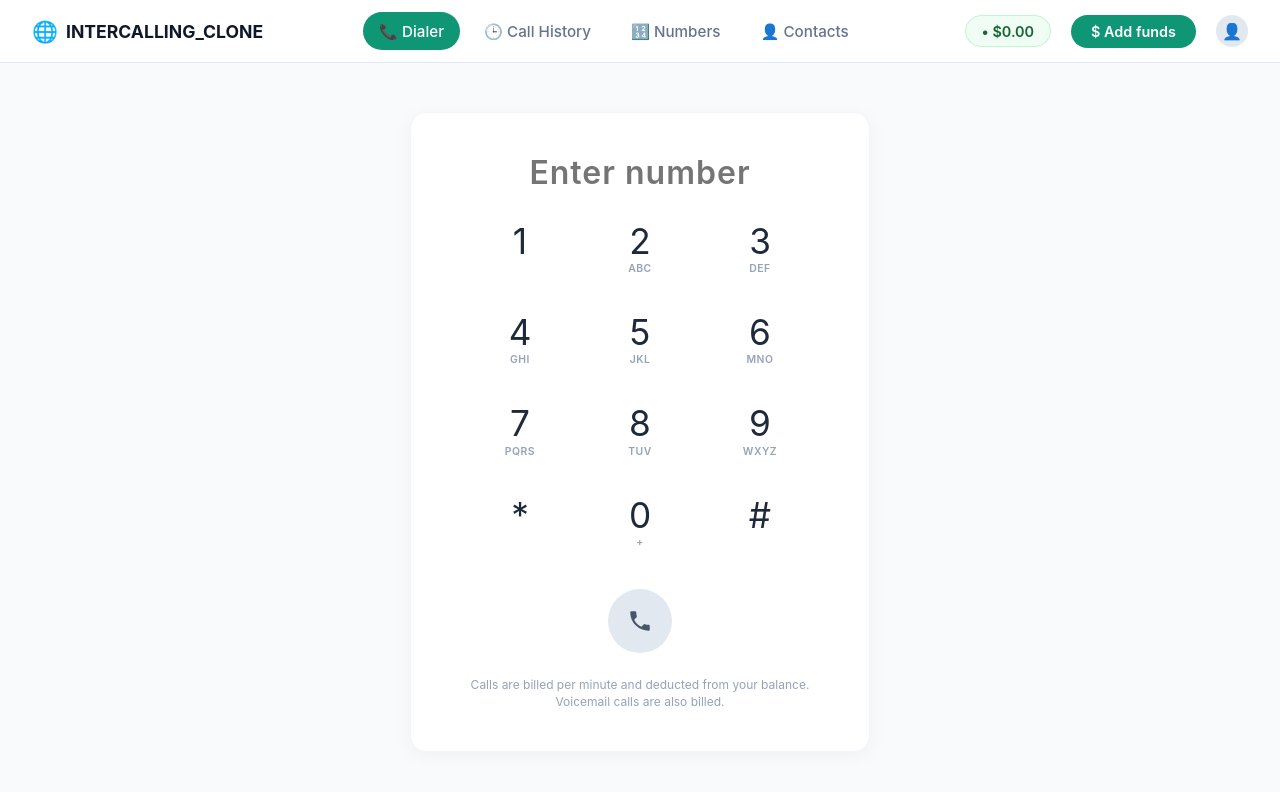
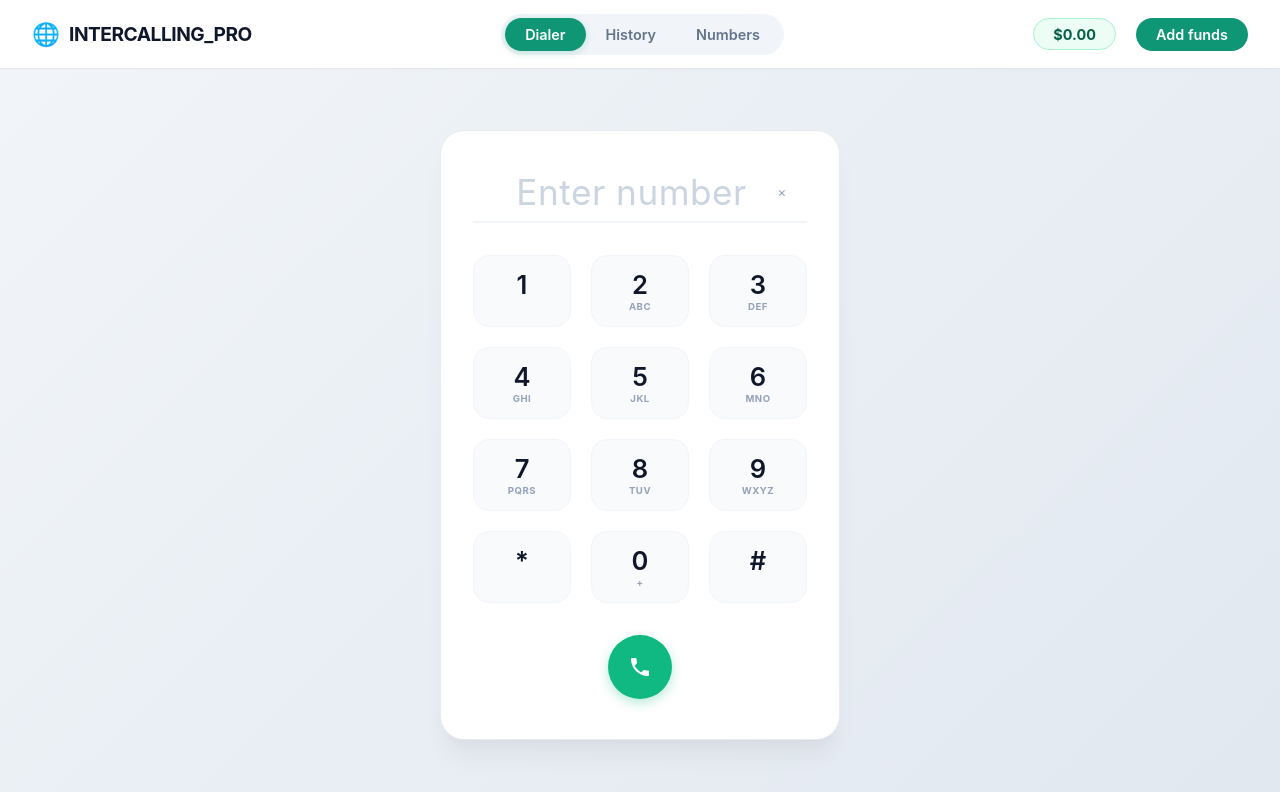
Before and after one commit to nnadifavour676-spec/my-free-dialer, a plain HTML site: page index.html in a window 1280 px wide. Drawn offline with Linux system fonts and the light colour scheme.

Commit message:
Revamp web dialer dashboard layout and styles
Updated the web dialer dashboard with a new design and improved styles.

```diff
--- a/index.html
+++ b/index.html
@@ -3,31 +3,31 @@
 <head>
     <meta charset="UTF-8">
     <meta name="viewport" content="width=device-width, initial-scale=1.0">
-    <title>Web Dialer Dashboard</title>
+    <title>Premium Web Dialer Dashboard</title>
     <style>
         * {
             margin: 0;
             padding: 0;
             box-sizing: border-box;
-            font-family: -apple-system, BlinkMacSystemFont, "Segoe UI", Roboto, Helvetica, Arial, sans-serif;
+            font-family: -apple-system, BlinkMacSystemFont, "Segoe UI", Roboto, sans-serif;
         }
 
         body {
-            background-color: #f8fafc;
-            color: #334155;
+            background: linear-gradient(135deg, #f1f5f9 0%, #e2e8f0 100%);
+            color: #1e293b;
             display: flex;
             flex-direction: column;
             height: 100vh;
         }
 
-        /* Top Navigation Header */
         header {
             background-color: #ffffff;
             border-bottom: 1px solid #e2e8f0;
             display: flex;
             justify-content: space-between;
             align-items: center;
-            padding: 0.75rem 2rem;
+            padding: 0.85rem 2rem;
+            box-shadow: 0 1px 3px rgba(0,0,0,0.02);
         }
 
         .logo-section {
@@ -35,43 +35,39 @@
             align-items: center;
             font-weight: 700;
             color: #0f172a;
-            font-size: 1.1rem;
+            font-size: 1.2rem;
+            letter-spacing: -0.5px;
         }
 
         .logo-icon {
             color: #10b981;
-            margin-right: 0.5rem;
-            font-size: 1.3rem;
+            margin-right: 0.6rem;
+            font-size: 1.4rem;
         }
 
         nav {
             display: flex;
-            gap: 0.5rem;
+            background: #f1f5f9;
+            padding: 0.25rem;
+            border-radius: 9999px;
         }
 
         nav button {
             background: none;
             border: none;
-            padding: 0.6rem 1rem;
+            padding: 0.5rem 1.25rem;
             border-radius: 9999px;
-            font-size: 0.95rem;
-            font-weight: 500;
+            font-size: 0.9rem;
+            font-weight: 600;
             color: #64748b;
             cursor: pointer;
-            display: flex;
-            align-items: center;
-            gap: 0.4rem;
             transition: all 0.2s;
         }
 
         nav button.active {
             background-color: #0f9675;
             color: #ffffff;
-        }
-
-        nav button:hover:not(.active) {
-            background-color: #f1f5f9;
-            color: #334155;
+            box-shadow: 0 2px 8px rgba(15, 150, 117, 0.2);
         }
 
         .right-menu {
@@ -81,12 +77,12 @@
         }
 
         .balance-badge {
-            background-color: #f0fdf4;
-            color: #166534;
-            border: 1px solid #bbf7d0;
-            padding: 0.4rem 1rem;
+            background-color: #ecfdf5;
+            color: #065f46;
+            border: 1px solid #a7f3d0;
+            padding: 0.4rem 1.2rem;
             border-radius: 9999px;
-            font-weight: 600;
+            font-weight: 700;
             font-size: 0.9rem;
         }
 
@@ -99,26 +95,14 @@
             font-weight: 600;
             font-size: 0.9rem;
             cursor: pointer;
-            transition: background-color 0.2s;
+            transition: all 0.2s;
         }
 
         .btn-funds:hover {
             background-color: #0a7359;
+            transform: translateY(-1px);
         }
 
-        .profile-icon {
-            width: 32px;
-            height: 32px;
-            border-radius: 50%;
-            background-color: #e2e8f0;
-            display: flex;
-            align-items: center;
-            justify-content: center;
-            color: #64748b;
-            cursor: pointer;
-        }
-
-        /* Main Workspace Content Area */
         main {
             flex: 1;
             display: flex;
@@ -127,196 +111,208 @@
             padding: 2rem;
         }
 
-        /* Dialer Core Card */
         .dialer-container {
             background: #ffffff;
             width: 100%;
-            max-width: 460px;
-            border-radius: 16px;
-            box-shadow: 0 4px 20px rgba(0, 0, 0, 0.04);
-            border: 1px solid #f1f5f9;
+            max-width: 400px;
+            border-radius: 24px;
+            box-shadow: 0 20px 25px -5px rgba(0, 0, 0, 0.05), 0 10px 10px -5px rgba(0, 0, 0, 0.02);
+            border: 1px solid rgba(226, 232, 240, 0.8);
             padding: 2.5rem 2rem;
             display: flex;
             flex-direction: column;
             align-items: center;
+            position: relative;
         }
 
         .display-container {
             width: 100%;
-            margin-bottom: 1.5rem;
-            position: relative;
+            margin-bottom: 2rem;
+            display: flex;
+            align-items: center;
+            justify-content: center;
+            border-bottom: 2px solid #f1f5f9;
+            padding-bottom: 0.5rem;
         }
 
         .phone-display {
-            width: 100%;
+            width: 85%;
             border: none;
             background: transparent;
             text-align: center;
-            font-size: 2rem;
-            font-weight: 600;
+            font-size: 2.2rem;
+            font-weight: 700;
             color: #0f172a;
             outline: none;
-            letter-spacing: 1px;
+            letter-spacing: 0.5px;
         }
 
-        /* Responsive Keypad Grid */
+        .phone-display::placeholder {
+            color: #cbd5e1;
+            font-weight: 400;
+        }
+
+        .btn-backspace {
+            background: none;
+            border: none;
+            cursor: pointer;
+            color: #94a3b8;
+            padding: 0.25rem;
+            transition: color 0.2s;
+        }
+
+        .btn-backspace:hover {
+            color: #ef4444;
+        }
+
         .keypad {
             display: grid;
             grid-template-columns: repeat(3, 1fr);
-            gap: 1.5rem 2.5rem;
+            gap: 1.25rem;
             width: 100%;
-            max-width: 320px;
             margin-bottom: 2rem;
         }
 
         .key {
-            background: none;
-            border: none;
+            background: #f8fafc;
+            border: 1px solid #f1f5f9;
             display: flex;
             flex-direction: column;
             align-items: center;
             justify-content: center;
             cursor: pointer;
-            outline: none;
-            user-select: none;
-            padding: 0.5rem;
-            border-radius: 12px;
-            transition: background-color 0.15s;
+            height: 72px;
+            border-radius: 16px;
+            transition: all 0.1s ease;
+        }
+
+        .key:hover {
+            background-color: #f1f5f9;
+            border-color: #e2e8f0;
         }
 
         .key:active {
-            background-color: #f1f5f9;
+            background-color: #e2e8f0;
+            transform: scale(0.95);
         }
 
         .key-num {
-            font-size: 2.2rem;
-            font-weight: 400;
-            color: #1e293b;
-            line-height: 1;
+            font-size: 1.6rem;
+            font-weight: 600;
+            color: #0f172a;
         }
 
         .key-letters {
-            font-size: 0.65rem;
-            font-weight: 600;
+            font-size: 0.6rem;
+            font-weight: 700;
             color: #94a3b8;
-            text-transform: uppercase;
-            margin-top: 0.2rem;
+            margin-top: 0.1rem;
             letter-spacing: 0.5px;
         }
 
-        /* Action Call Button Area */
         .action-area {
+            width: 100%;
             display: flex;
-            flex-direction: column;
-            align-items: center;
-            width: 100%;
+            justify-content: center;
         }
 
         .btn-call {
             width: 64px;
             height: 64px;
             border-radius: 50%;
-            background-color: #e2e8f0;
+            background-color: #10b981;
             border: none;
             display: flex;
             align-items: center;
             justify-content: center;
             cursor: pointer;
+            box-shadow: 0 4px 12px rgba(16, 185, 129, 0.3);
             transition: all 0.2s;
-            margin-bottom: 1.5rem;
         }
 
         .btn-call:hover {
-            background-color: #cbd5e1;
+            background-color: #059669;
+            transform: scale(1.05);
         }
 
         .btn-call.in-call {
             background-color: #ef4444;
-            color: white;
+            box-shadow: 0 4px 12px rgba(239, 68, 68, 0.3);
         }
 
         .btn-call svg {
-            width: 26px;
-            height: 26px;
-            fill: #475569;
-            transition: fill 0.2s;
+            width: 24px;
+            height: 24px;
+            fill: white;
+            transition: transform 0.2s;
         }
 
         .btn-call.in-call svg {
-            fill: white;
             transform: rotate(135deg);
-        }
-
-        .disclaimer {
-            font-size: 0.75rem;
-            color: #94a3b8;
-            text-align: center;
-            line-height: 1.4;
-            max-width: 340px;
         }
     </style>
 </head>
 <body>
 
-    <!-- Header Navigation -->
     <header>
-        <div class="logo-section">
-            <span class="logo-icon">🌐</span> INTERCALLING_CLONE
-        </div>
+        <div class="logo-section"><span class="logo-icon">🌐</span> INTERCALLING_PRO</div>
         <nav>
-            <button class="active">📞 Dialer</button>
-            <button>🕒 Call History</button>
-            <button>🔢 Numbers</button>
-            <button>👤 Contacts</button>
+            <button class="active">Dialer</button>
+            <button>History</button>
+            <button>Numbers</button>
         </nav>
         <div class="right-menu">
-            <div class="balance-badge" id="balanceDisplay">• $0.00</div>
-            <button class="btn-funds">$ Add funds</button>
-            <div class="profile-icon">👤</div>
+            <div class="balance-badge" id="balanceDisplay">$0.00</div>
+            <button class="btn-funds">Add funds</button>
         </div>
     </header>
 
-    <!-- Main Workspace -->
     <main>
         <div class="dialer-container">
-
-            <!-- Phone Number Interactive Box -->
             <div class="display-container">
                 <input type="text" class="phone-display" id="phoneDisplay" placeholder="Enter number" readonly>
+                <button class="btn-backspace" onclick="deleteLast()">&times;</button>
             </div>
 
-            <!-- Intercalling Dial Pad Pattern Matrix -->
             <div class="keypad">
                 <div class="key" onclick="appendNum('1')"><span class="key-num">1</span><span class="key-letters">&nbsp;</span></div>
                 <div class="key" onclick="appendNum('2')"><span class="key-num">2</span><span class="key-letters">ABC</span></div>
                 <div class="key" onclick="appendNum('3')"><span class="key-num">3</span><span class="key-letters">DEF</span></div>
-
                 <div class="key" onclick="appendNum('4')"><span class="key-num">4</span><span class="key-letters">GHI</span></div>
                 <div class="key" onclick="appendNum('5')"><span class="key-num">5</span><span class="key-letters">JKL</span></div>
                 <div class="key" onclick="appendNum('6')"><span class="key-num">6</span><span class="key-letters">MNO</span></div>
-
                 <div class="key" onclick="appendNum('7')"><span class="key-num">7</span><span class="key-letters">PQRS</span></div>
                 <div class="key" onclick="appendNum('8')"><span class="key-num">8</span><span class="key-letters">TUV</span></div>
                 <div class="key" onclick="appendNum('9')"><span class="key-num">9</span><span class="key-letters">WXYZ</span></div>
-
                 <div class="key" onclick="appendNum('*')"><span class="key-num">*</span><span class="key-letters">&nbsp;</span></div>
                 <div class="key" onclick="appendNum('0')"><span class="key-num">0</span><span class="key-letters">+</span></div>
                 <div class="key" onclick="appendNum('#')"><span class="key-num">#</span><span class="key-letters">&nbsp;</span></div>
             </div>
 
-            <!-- Action Button -->
             <div class="action-area">
                 <button class="btn-call" id="callBtn" onclick="toggleCall()">
                     <svg viewBox="0 0 24 24">
                         <path d="M6.62,10.79C8.06,13.62 10.38,15.93 13.21,17.38L15.41,15.18C15.69,14.9 16.08,14.82 16.43,14.93C17.55,15.3 18.75,15.5 20,15.5A1,1 0 0,1 21,16.5V20A1,1 0 0,1 20,21A17,17 0 0,1 3,4A1,1 0 0,1 4,3H7.5A1,1 0 0,1 8.5,4C8.5,5.25 8.7,6.45 9.07,7.57C9.18,7.92 9.1,8.31 8.82,8.59L6.62,10.79Z" />
                     </svg>
                 </button>
-                <div class="disclaimer">Calls are billed per minute and deducted from your balance. Voicemail calls are also billed.</div>
             </div>
-
         </div>
     </main>
 
-    <!-- Logic Engine UI Event Drivers -->
     <script>
         const display = document.getElementById('phoneDisplay');
+        const callBtn = document.getElementById('callBtn');
+        let isCalling = false;
+
+        function appendNum(num) {
+            if (isCalling) return;
+            display.value += num;
+        }
+
+        function deleteLast() {
+            if (isCalling) return;
+            display.value = display.value.slice(0, -1);
+        }
+
+        function toggleCall() {
+            if (display.value.trim() === "" && !isCalling) {
```
